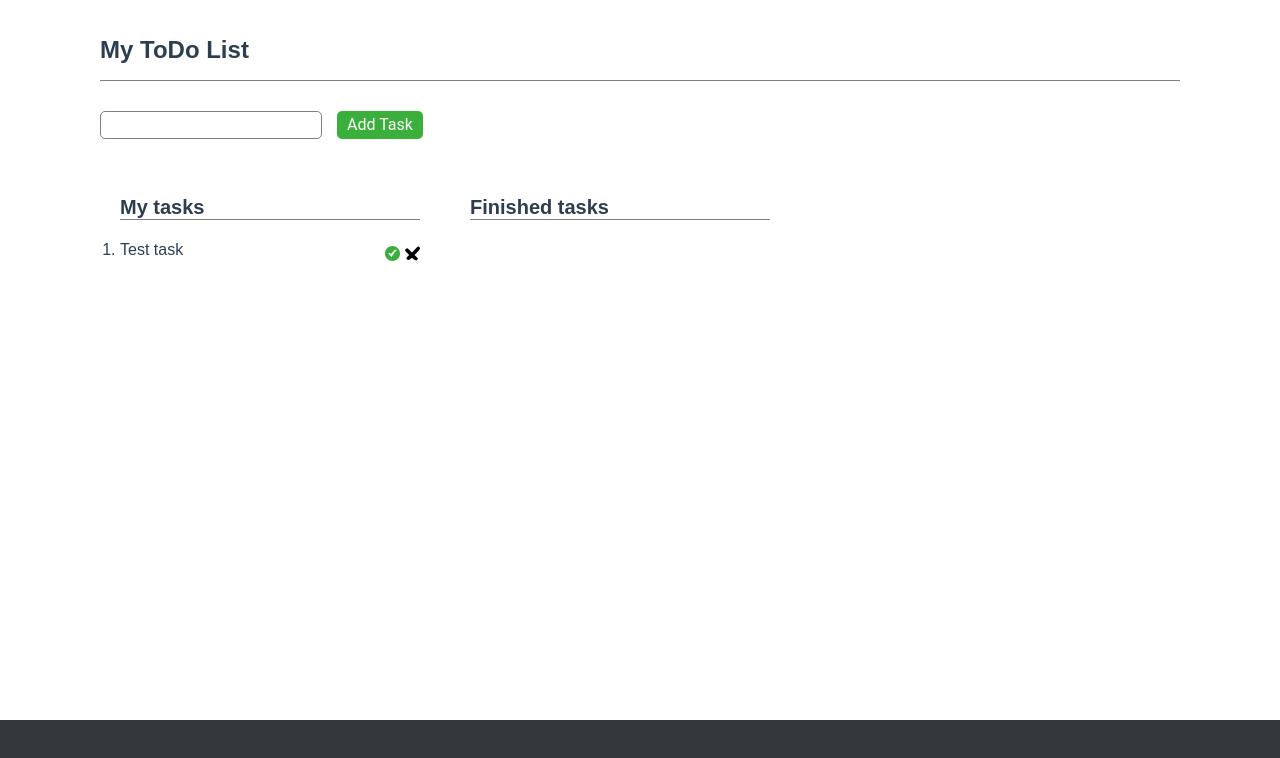
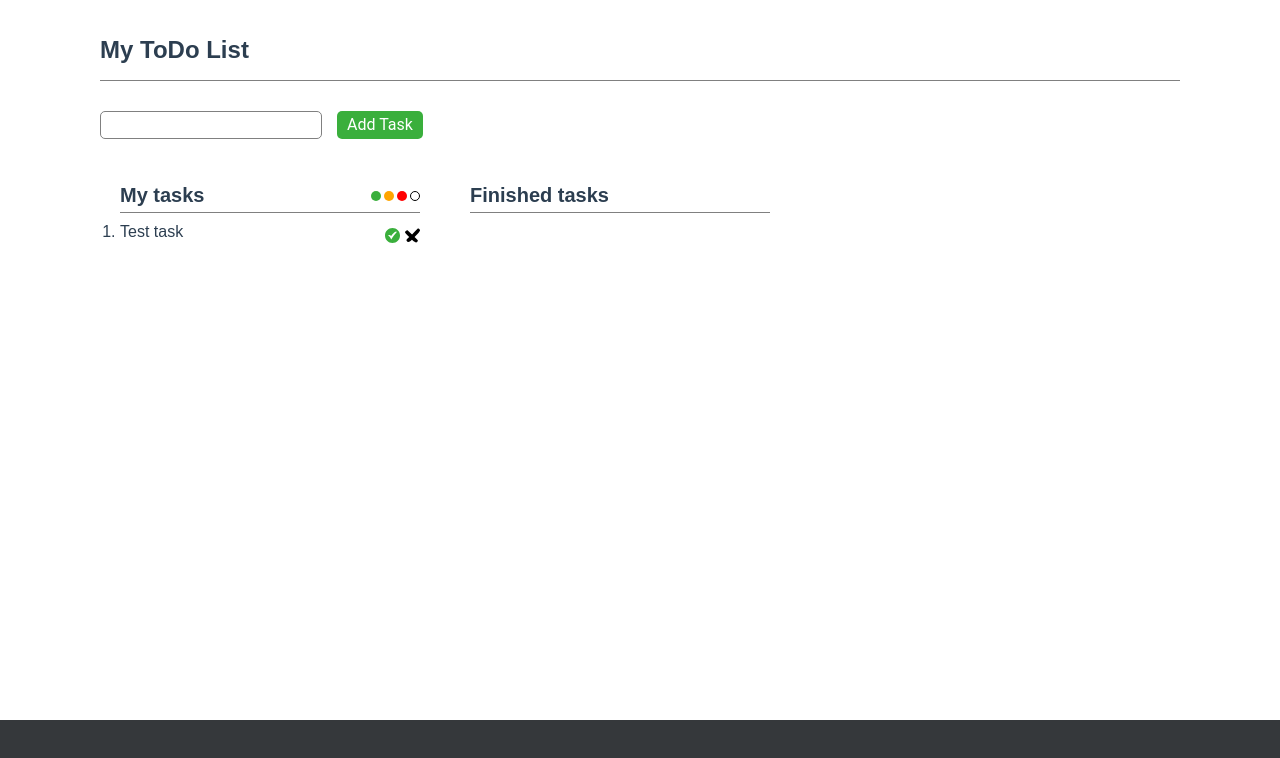
Before and after one commit to Holms2009/vue-todo-list, a Vue app: page / in a window 1280 px wide. Shown: the top 758 px of the page. Built offline with nearby package versions, Linux system fonts and the light colour scheme.

Commit message:
Added list sort

```diff
--- a/src/App.vue
+++ b/src/App.vue
@@ -65,7 +65,6 @@ export default {
     handlePriorityChange: function (priority, task) {
       let taskIndex = this.toDos.indexOf(task);
       this.toDos[taskIndex].priority = priority;
-      console.log(this.toDos[taskIndex]);
     },
   },
 };
--- a/src/components/PriorityPopup/PriorityPopup.js
+++ b/src/components/PriorityPopup/PriorityPopup.js
@@ -1,38 +1,18 @@
 export default {
   name: 'PriorityPopup',
+  props: ['startPriority'],
   data() {
     return {
-      priority: 'none'
+      priority: this.startPriority
     }
   },
   methods: {
     handleMarkerClick: function (evt) {
       const marker = evt.currentTarget;
-      const allMarkers = Array.from(marker.parentElement.children);
       const priority = marker.dataset.priority;
 
-      marker.classList.toggle('PriorityPopup__marker_active');
-
-      if (allMarkers.find(el => el.matches('.PriorityPopup__marker_active')) === undefined) {
-        allMarkers.forEach(element => {
-          element.classList.remove('PriorityPopup__marker_inactive');
-        });
-        this.$emit('changed-priority', 'none');
-        return;
-      }
-
-      allMarkers.forEach(element => {
-        if (element !== marker && element.matches('.PriorityPopup__marker_active')) {
-          element.classList.remove('PriorityPopup__marker_active');
-        }
-        if (element.matches('.PriorityPopup__marker_active')) {
-          element.classList.remove('PriorityPopup__marker_inactive');
-          return;
-        };
-        element.classList.add('PriorityPopup__marker_inactive');
-      });
-
-      this.$emit('changed-priority', priority);
+      this.priority = priority;
+      this.$emit('changed-priority', this.priority);
     }
   }
 }
--- a/src/components/PriorityPopup/PriorityPopup.scss
+++ b/src/components/PriorityPopup/PriorityPopup.scss
@@ -4,7 +4,7 @@
   display            : flex;
   align-items        : stretch;
   position           : absolute;
-  transition         : 0.5s ease;
+  transition         : 0.3s ease;
   transition-property: opacity, height;
 
   &__marker {
@@ -15,7 +15,7 @@
     transition-property: opacity, flex-basis;
 
     &_green {
-      background-color: green;
+      background-color: #3AAF3C;
     }
 
     &_yellow {
--- a/src/components/PriorityPopup/PriorityPopup.vue
+++ b/src/components/PriorityPopup/PriorityPopup.vue
@@ -1,19 +1,31 @@
 <template>
   <div class="PriorityPopup">
     <span
-      class="PriorityPopup__marker PriorityPopup__marker_green"
+      :class="[
+      'PriorityPopup__marker',
+      'PriorityPopup__marker_green',
+      {'PriorityPopup__marker_inactive': (priority !== 'none' && priority !== 'low')}
+       ]"
       title="Низкий приоритет"
       data-priority="low"
       @click="handleMarkerClick"
     ></span>
     <span
-      class="PriorityPopup__marker PriorityPopup__marker_yellow"
+      :class="[
+      'PriorityPopup__marker',
+      'PriorityPopup__marker_yellow',
+      {'PriorityPopup__marker_inactive': (priority !== 'none' && priority !== 'mid')}
+       ]"
       title="Средний приоритет"
       data-priority="mid"
       @click="handleMarkerClick"
     ></span>
     <span
-      class="PriorityPopup__marker PriorityPopup__marker_red"
+      :class="[
+      'PriorityPopup__marker',
+      'PriorityPopup__marker_red',
+      {'PriorityPopup__marker_inactive': (priority !== 'none' && priority !== 'high')}
+       ]"
       title="Высокий приоритет"
       data-priority="high"
       @click="handleMarkerClick"
--- a/src/components/ToDoList/ToDoList.js
+++ b/src/components/ToDoList/ToDoList.js
@@ -3,6 +3,20 @@ import PriorityPopup from "../PriorityPopup/PriorityPopup.vue";
 export default {
   name: 'ToDoList',
   props: ['items', 'title', 'needButtons'],
+  data() {
+    return {
+      sort: 'none'
+    }
+  },
+  computed: {
+    sortedItems: function () {
+      if (this.sort === 'none') return this.items;
+
+      const sortedItems = this.items.filter(item => item.priority === this.sort);
+
+      return sortedItems;
+    }
+  },
   components: {
     PriorityPopup
   },
--- a/src/components/ToDoList/ToDoList.scss
+++ b/src/components/ToDoList/ToDoList.scss
@@ -1,9 +1,56 @@
 .ToDoList {
   font-family: 'Montserrat', sans-serif;
 
+  &__title-wrapper {
+    padding        : 5px 0;
+    margin-bottom  : 5px;
+    display        : flex;
+    justify-content: space-between;
+    align-items    : center;
+    border-bottom  : 1px solid grey;
+  }
+
   &__title {
-    font-size    : 20px;
-    border-bottom: 1px solid grey;
+    margin   : 0;
+    font-size: 20px;
+  }
+
+  &__sort {
+    display    : flex;
+    align-items: center;
+
+    &-toggle {
+      box-sizing   : border-box;
+      width        : 10px;
+      height       : 10px;
+      border-radius: 50%;
+      cursor       : pointer;
+      transition   : transform 0.5s ease;
+
+      &:not(:last-of-type) {
+        margin-right: 3px;
+      }
+
+      &:hover {
+        transform: translateY(2px);
+      }
+
+      &_low {
+        background-color: #3AAF3C;
+      }
+
+      &_mid {
+        background-color: orange;
+      }
+
+      &_high {
+        background-color: red;
+      }
+
+      &_none {
+        border: 1px solid black;
+      }
+    }
   }
 
   &__list {
@@ -22,7 +69,7 @@
       position       : relative;
       justify-content: space-between;
       border-bottom  : 2px solid #ffffff;
-      transition     : padding 0.5s ease;
+      transition     : padding 0.3s ease;
 
       &-text {
         margin       : 0;
@@ -39,11 +86,11 @@
         transition: all 0.2s ease;
 
         &:hover {
-          transform: translateY(-50%) scale(1.1);
+          transform: scale(1.1);
         }
 
         &:active {
-          transform: translateY(-50%) scale(1);
+          transform: scale(1);
         }
 
         &_remove {
@@ -69,10 +116,10 @@
       }
 
       .PriorityPopup {
-        bottom    : 0;
-        left      : 0;
-        height    : 0;
-        opacity   : 0;
+        bottom : 0;
+        left   : 0;
+        height : 0;
+        opacity: 0;
       }
     }
   }
--- a/src/components/ToDoList/ToDoList.vue
+++ b/src/components/ToDoList/ToDoList.vue
@@ -1,8 +1,28 @@
 <template>
   <div class="ToDoList">
-    <h2 class="ToDoList__title">{{ title }}</h2>
+    <div class="ToDoList__title-wrapper">
+      <h2 class="ToDoList__title">{{ title }}</h2>
+      <div v-if="needButtons" class="ToDoList__sort">
+        <span
+          class="ToDoList__sort-toggle ToDoList__sort-toggle_low"
+          @click="sort = 'low'"
+        ></span>
+        <span
+          class="ToDoList__sort-toggle ToDoList__sort-toggle_mid"
+          @click="sort = 'mid'"
+        ></span>
+        <span
+          class="ToDoList__sort-toggle ToDoList__sort-toggle_high"
+          @click="sort = 'high'"
+        ></span>
+        <span
+          class="ToDoList__sort-toggle ToDoList__sort-toggle_none"
+          @click="sort = 'none'"
+        ></span>
+      </div>
+    </div>
     <ul class="ToDoList__list">
-      <li class="ToDoList__item" v-for="item in items" :key="item.text">
+      <li class="ToDoList__item" v-for="item in sortedItems" :key="item.text">
         <p class="ToDoList__item-text">{{ item.text }}</p>
         <span
           v-if="needButtons"
@@ -14,7 +34,11 @@
           class="ToDoList__button ToDoList__button_remove"
           @click="$emit('remove', { task: item })"
         ></span>
-        <PriorityPopup v-if="needButtons" @changed-priority="$emit('priority-changed', $event, item)"/>
+        <PriorityPopup
+          v-if="needButtons"
+          :startPriority="item.priority"
+          @changed-priority="$emit('priority-changed', $event, item)"
+        />
       </li>
     </ul>
   </div>
```
